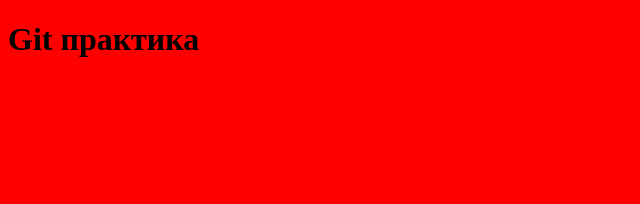
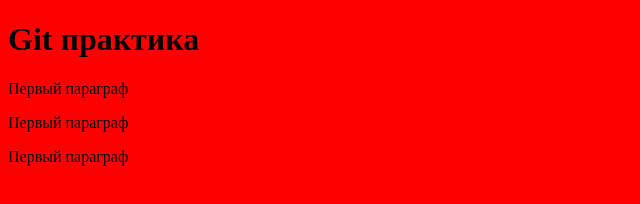
Before and after one commit to SVBazuev/gitBasics, a plain HTML site: page index.html in a window 1280 px wide. Shown: the whole page, without its empty margins (0-640 px from the left). Drawn offline with Linux system fonts and the light colour scheme.

Commit message:
Add section with x3 paragraphs to main page

```diff
--- a/index.html
+++ b/index.html
@@ -10,5 +10,10 @@
 </head>
 <body>
     <h1>Git практика</h1>
+    <section>
+        <p>Первый параграф</p>
+        <p>Первый параграф</p>
+        <p>Первый параграф</p>
+    </section>
 </body>
 </html>
```
